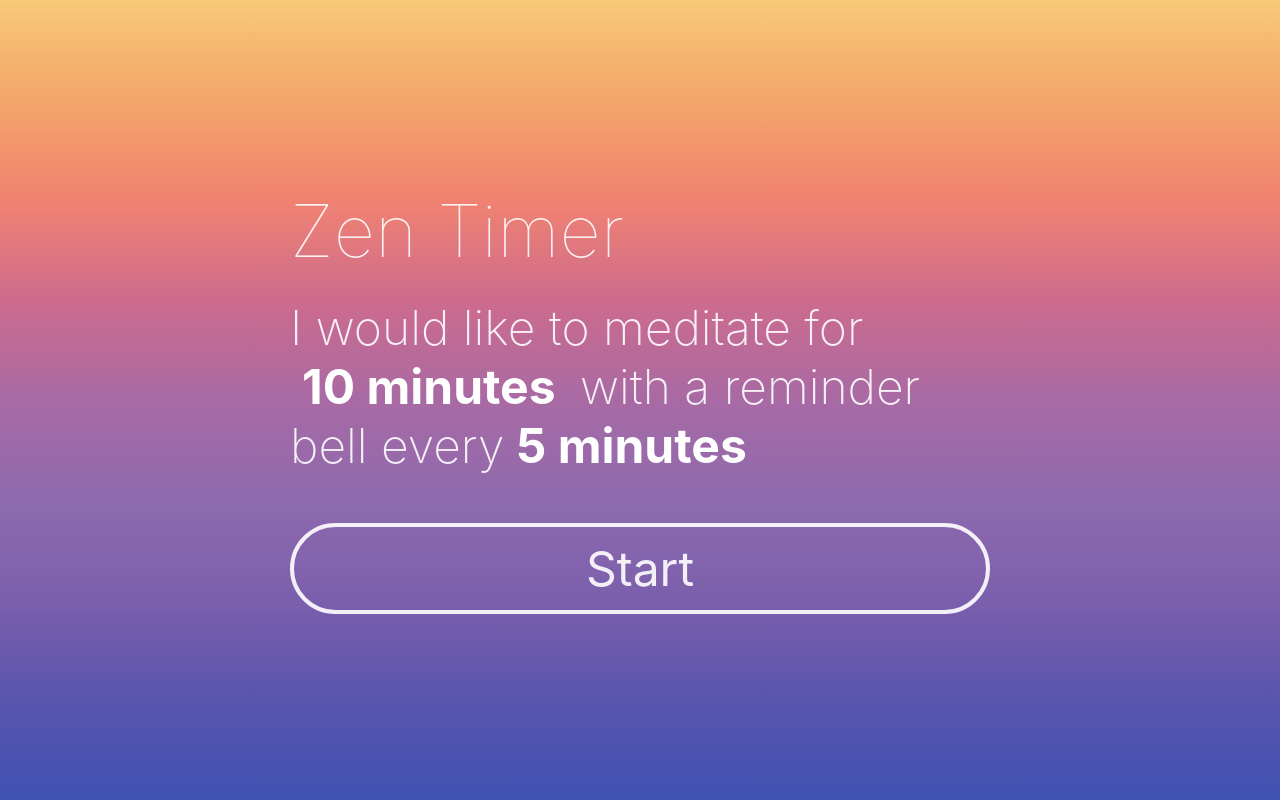
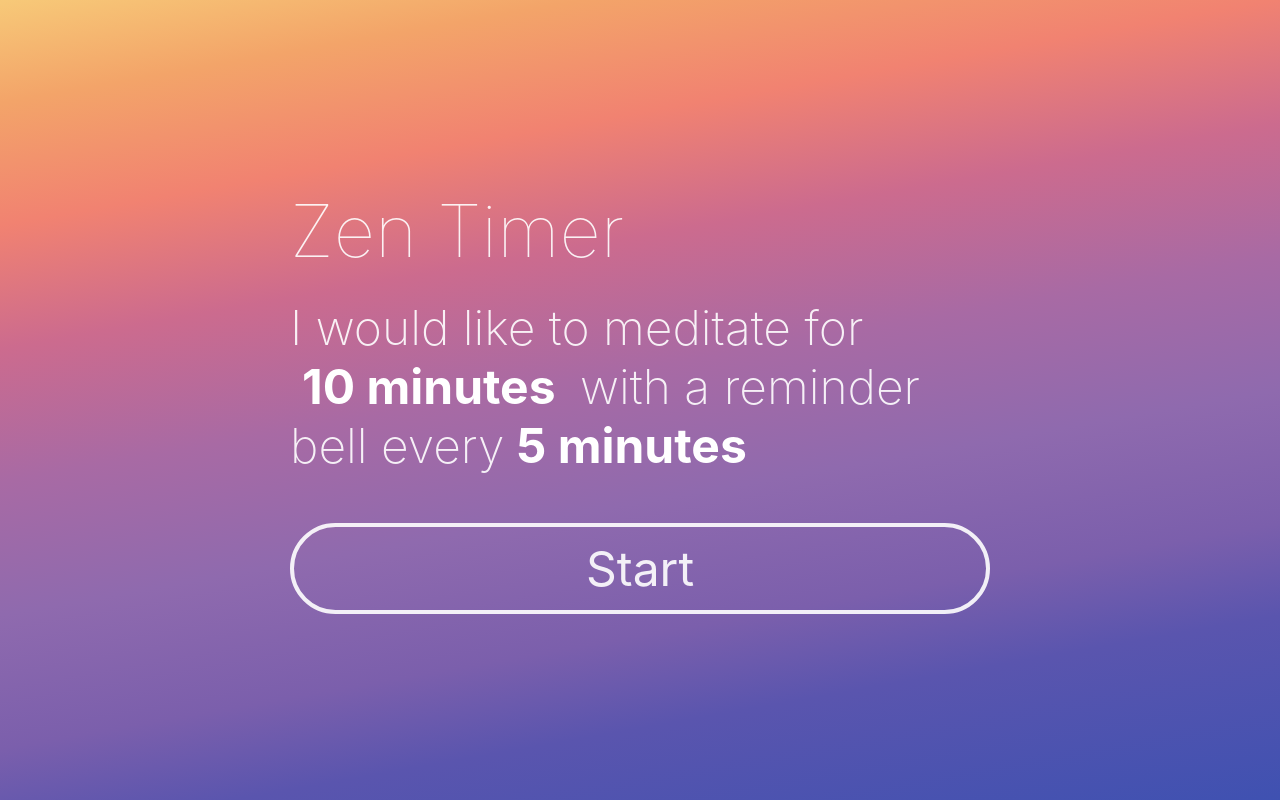
Before and after one commit to HerrBertling/zen-timer, a React (Create React App) app: page / in a window 1280 px wide. Built offline with nearby package versions, Linux system fonts and the light colour scheme.

Commit message:
the bikeshed now has a nicer background gradient. YAY :rainbow:

```diff
--- a/src/index.css
+++ b/src/index.css
@@ -12,15 +12,15 @@
 
 body {
   background-image: linear-gradient(
-    to top,
+    -10deg,
     #3f51b1 0%,
-    #5a55ae 13%,
-    #7b5fac 25%,
-    #8f6aae 38%,
-    #a86aa4 50%,
-    #cc6b8e 62%,
-    #f18271 75%,
-    #f3a469 87%,
+    #5a55ae 18%,
+    #7b5fac 27%,
+    #8f6aae 40%,
+    #a86aa4 53%,
+    #cc6b8e 66%,
+    #f18271 78%,
+    #f3a469 90%,
     #f7c978 100%
   );
   margin: 0;
```
